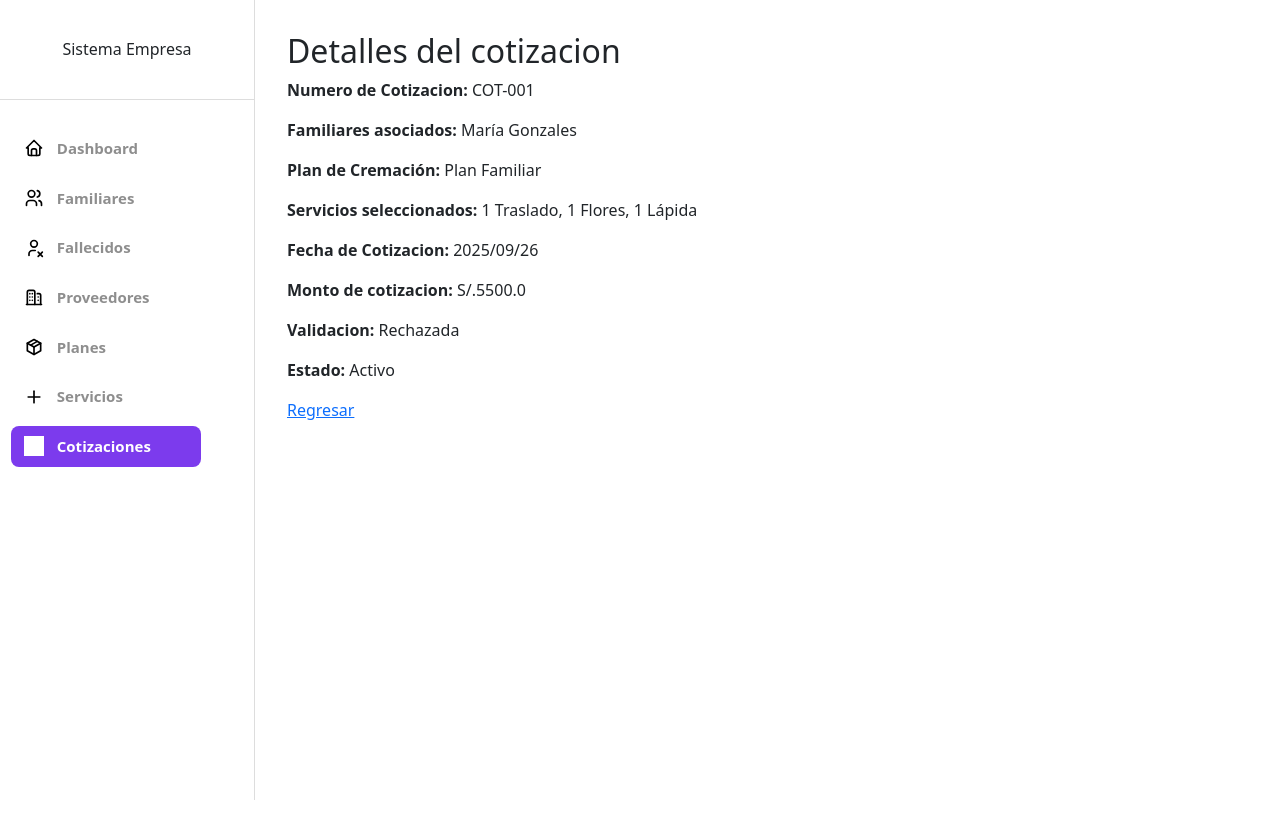
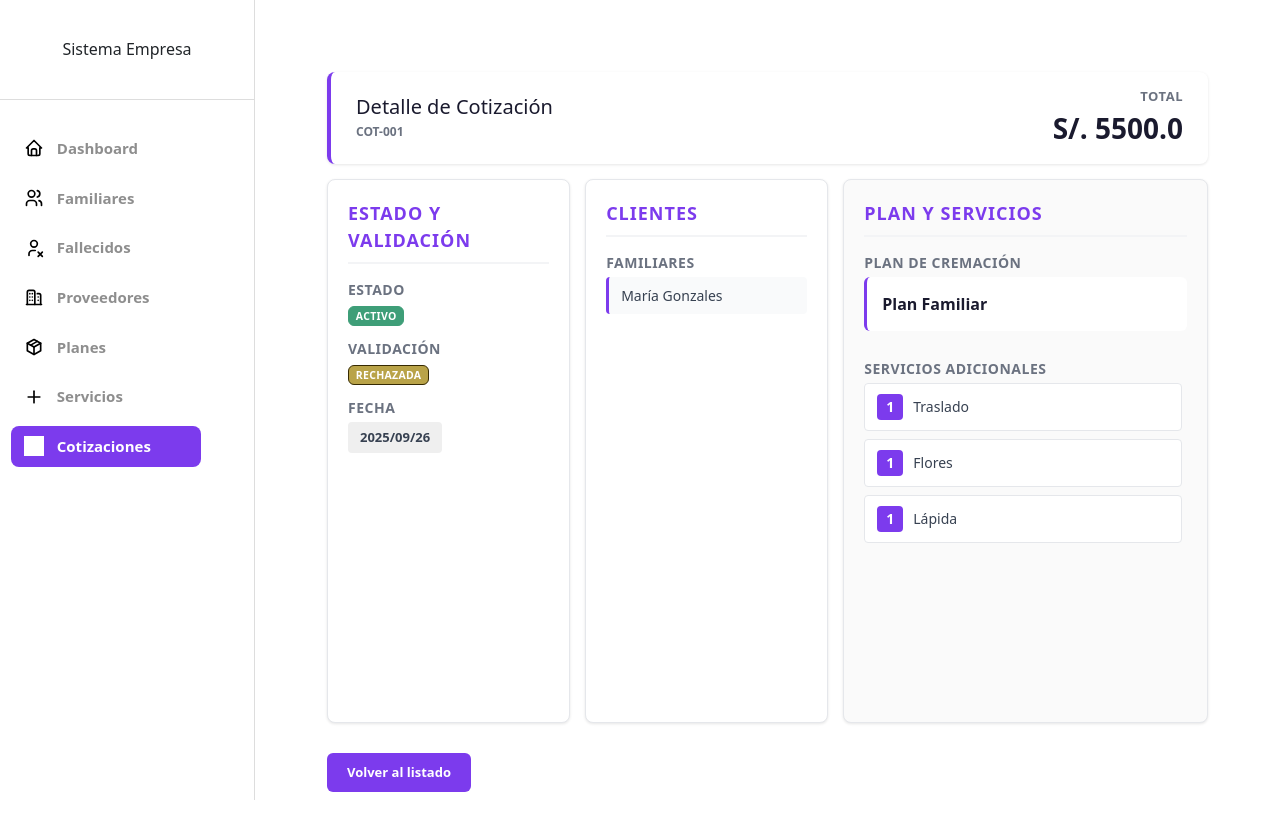
Before and after one commit to frank-Chavez/PROYECTO, a Flask app: page /cotizacion/VerDetalles/1 in a window 1280 px wide. Before the commit the page ends 800 px from the top, so only its background shows below. Run offline with Flask 3, Linux system fonts and the light colour scheme; data comes from the database, SQL or seed files in the repository; both versions use the stored data as it was after the commit; parts of the project's set-up code (start-up, migrations or seed data) failed here and were passed over; grey boxes are pictures that could not be loaded.

Commit message:
toda la parte del diseño y funcionamiento del modulo de cotizaciones esta terminado, estilos, opciones para poner la cantidad de cuantos servicios queremos.

```diff
--- /dev/null
+++ b/modules/cotizaciones/static/detalles_cotizaciones.css
@@ -0,0 +1,293 @@
+ * {
+     margin: 0;
+     padding: 0;
+     box-sizing: border-box;
+ }
+
+ body {
+     font-family: 'Segoe UI', Tahoma, Geneva, Verdana, sans-serif;
+     background: #f5f5f5;
+     height: 100vh;
+     overflow: hidden;
+ }
+
+ .container-cotizacion {
+     height: 100vh;
+     display: flex;
+     flex-direction: column;
+     max-width: 1400px;
+     margin: 0 auto;
+     padding: 40px;
+     gap: 15px;
+ }
+
+ .header-bar {
+     background: white;
+     padding: 15px 25px;
+     border-radius: 8px;
+     box-shadow: 0 1px 3px rgba(0, 0, 0, 0.1);
+     display: flex;
+     justify-content: space-between;
+     align-items: center;
+     border-left: 4px solid #7C3BED;
+ }
+
+ .header-left h2 {
+     font-size: 20px;
+     color: #1a1a2e;
+     margin-bottom: 4px;
+ }
+
+ .numero-cot {
+     font-size: 12px;
+     color: #6b7280;
+     font-weight: 600;
+ }
+
+ .header-right {
+     text-align: right;
+ }
+
+ .monto-total {
+     font-size: 13px;
+     color: #6b7280;
+     text-transform: uppercase;
+     letter-spacing: 0.5px;
+     font-weight: 600;
+ }
+
+ .monto-valor {
+     font-size: 28px;
+     color: #1a1a2e;
+     font-weight: 700;
+ }
+
+ .content-grid {
+     flex: 1;
+     display: grid;
+     grid-template-columns: 1fr 1fr 1.5fr;
+     gap: 15px;
+     min-height: 0;
+ }
+
+ .panel {
+     background: white;
+     border-radius: 8px;
+     padding: 20px;
+     box-shadow: 0 1px 3px rgba(0, 0, 0, 0.1);
+     border: 1px solid #e5e7eb;
+     overflow: hidden;
+     display: flex;
+     flex-direction: column;
+ }
+
+ .panel-titulo {
+     font-size: 18px;
+     font-weight: 700;
+     text-transform: uppercase;
+     letter-spacing: 1px;
+     color: #7C3BED;
+     margin-bottom: 15px;
+     padding-bottom: 8px;
+     border-bottom: 2px solid #f3f4f6;
+ }
+
+ .info-item {
+     margin-bottom: 12px;
+ }
+
+ .info-label {
+     font-size: 14px;
+     color: #6b7280;
+     font-weight: 600;
+     text-transform: uppercase;
+     letter-spacing: 0.5px;
+     margin-bottom: 4px;
+ }
+
+ .info-value {
+     font-size: 14px;
+     color: #1a1a2e;
+     font-weight: 500;
+ }
+
+ .badge {
+     display: inline-block;
+     padding: 4px 10px;
+     border-radius: 4px;
+     font-size: 11px;
+     font-weight: 600;
+     text-transform: uppercase;
+     letter-spacing: 0.3px;
+ }
+
+ .badge-activo {
+     background: #3e9e78;
+     color: #065f46;
+     border: 1px solid #3e9e78;
+ }
+
+ .badge-inactivo {
+     background: #d64141;
+     color: #991b1b;
+     border: 1px solid #370000;
+ }
+
+ .badge-aprobada {
+     background: #597fb2;
+     color: #1e40af;
+     border: 1px solid #001630;
+ }
+
+ .badge-rechazada {
+     background: #b9a348;
+     color: #92400e;
+     border: 1px solid #362a01;
+ }
+
+ .fecha-value {
+     background: #efefef;
+     padding: 6px 12px;
+     border-radius: 4px;
+     font-size: 13px;
+     font-weight: 700;
+     color: #374151;
+     display: inline-block;
+ }
+
+ .clientes-list {
+     display: flex;
+     flex-direction: column;
+     gap: 6px;
+ }
+
+ .cliente-item {
+     background: #f9fafb;
+     padding: 8px 12px;
+     border-radius: 4px;
+     font-size: 14px;
+     font-weight: 500;
+     color: #374151;
+     border-left: 3px solid #7C3BED;
+ }
+
+ .panel-plan {
+     background: #fafafa;
+ }
+
+ .plan-box {
+     background: white;
+     padding: 15px;
+     border-radius: 6px;
+     border-left: 3px solid #7C3BED;
+     margin-bottom: 15px;
+ }
+
+ .plan-nombre {
+     font-size: 16px;
+     font-weight: 700;
+     color: #1a1a2e;
+ }
+
+ .servicios-container {
+     flex: 1;
+     overflow-y: auto;
+     padding-right: 5px;
+ }
+
+ .servicios-container::-webkit-scrollbar {
+     width: 6px;
+ }
+
+ .servicios-container::-webkit-scrollbar-track {
+     background: #f1f1f1;
+     border-radius: 10px;
+ }
+
+ .servicios-container::-webkit-scrollbar-thumb {
+     background: #7C3BED;
+     border-radius: 10px;
+ }
+
+ .servicio-item {
+     background: white;
+     padding: 10px 12px;
+     margin-bottom: 8px;
+     border-radius: 4px;
+     display: flex;
+     align-items: center;
+     gap: 10px;
+     border: 1px solid #e5e7eb;
+ }
+
+ .servicio-cant {
+     background: #7C3BED;
+     color: white;
+     width: 26px;
+     height: 26px;
+     border-radius: 4px;
+     display: flex;
+     align-items: center;
+     justify-content: center;
+     font-weight: 700;
+     font-size: 14px;
+     flex-shrink: 0;
+ }
+
+ .servicio-text {
+     font-size: 14px;
+     font-weight: 500;
+     color: #374151;
+ }
+
+ .sin-datos {
+     color: #9ca3af;
+     font-style: italic;
+     font-size: 12px;
+ }
+
+ .footer-actions {
+     padding: 15px 0 0 0;
+ }
+
+ .btn-regresar {
+     display: inline-block;
+     padding: 10px 20px;
+     background: #7C3BED;
+     color: white;
+     border-radius: 6px;
+     font-weight: 600;
+     font-size: 13px;
+     text-decoration: none;
+ }
+
+ @media (max-width: 1200px) {
+     .content-grid {
+         grid-template-columns: 1fr 1fr;
+     }
+
+     .panel-plan {
+         grid-column: 1 / -1;
+     }
+ }
+
+ @media (max-width: 768px) {
+     .container-cotizacion {
+         padding: 10px;
+         gap: 10px;
+     }
+
+     .content-grid {
+         grid-template-columns: 1fr;
+     }
+
+     .header-bar {
+         flex-direction: column;
+         align-items: flex-start;
+         gap: 10px;
+     }
+
+     .header-right {
+         text-align: left;
+     }
+ }
--- a/modules/cotizaciones/templates/detalles_cotizaciones.html
+++ b/modules/cotizaciones/templates/detalles_cotizaciones.html
@@ -1,55 +1,121 @@
 <!DOCTYPE html>
 <html lang="en">
+
 <head>
     <meta charset="UTF-8">
     <meta name="viewport" content="width=device-width, initial-scale=1.0">
     <title>{{title}}</title>
+    <link rel="stylesheet" href="{{url_for('cotizacion.static', filename='detalles_cotizaciones.css')}}">
 </head>
+
 <body>
     {% extends "dashboar.html" %}
     {% block content %}
-    <h2>{{title}}</h2>
-    <p><strong>Numero de Cotizacion:</strong> {{ cotizacion['numero_cot'] }}</p>
-    <p><strong>Familiares asociados:</strong>
+    <div class="container-cotizacion">
+        <div class="header-bar">
+            <div class="header-left">
+                <h2>Detalle de Cotización</h2>
+                <div class="numero-cot">{{ cotizacion['numero_cot'] }}</div>
+            </div>
+            <div class="header-right">
+                <div class="monto-total">Total</div>
+                <div class="monto-valor">S/. {{ cotizacion['monto_cot'] }}</div>
+            </div>
+        </div>
+
+        <div class="content-grid">
+            <div class="panel">
+                <div class="panel-titulo">Estado y Validación</div>
+
+                <div class="info-item">
+                    <div class="info-label">Estado</div>
+                    <div class="info-value">
+                        {% if cotizacion['estado_cot'] == 1 %}
+                        <span class="badge badge-activo">Activo</span>
+                        {% else %}
+                        <span class="badge badge-inactivo">Inactivo</span>
+                        {% endif %}
+                    </div>
+                </div>
+
+                <div class="info-item">
+                    <div class="info-label">Validación</div>
+                    <div class="info-value">
+                        {% if cotizacion['validacion_cot'] == 'Aprobada' %}
+                        <span class="badge badge-aprobada">Aprobada</span>
+                        {% elif cotizacion['validacion_cot'] == 'Rechazada' %}
+                        <span class="badge badge-rechazada">Rechazada</span>
+                        {% else %}
+                        <span class="badge" style="background: #f3f4f6; color: #374151; border: 1px solid #e5e7eb;">{{
+                            cotizacion['validacion_cot'] }}</span>
+                        {% endif %}
+                    </div>
+                </div>
+
+                <div class="info-item">
+                    <div class="info-label">Fecha</div>
+                    <div class="info-value">
+                        <span class="fecha-value">{{ cotizacion['fecha_cot']|replace('-', '/') }}</span>
+                    </div>
+                </div>
+            </div>
+
+            <div class="panel">
+                <div class="panel-titulo">Clientes</div>
+
+                <div class="info-item">
+                    <div class="info-label">Familiares</div>
+                    <div class="info-value">
                         {% if familiares %}
+                        <div class="clientes-list">
                             {% for f in familiares %}
-            {{ f.f_nombre }} {{ f.f_apellido }}{% if not loop.last %}, {% endif %}
+                            <div class="cliente-item">{{ f.f_nombre }} {{ f.f_apellido }}</div>
                             {% endfor %}
+                        </div>
                         {% else %}
-        No hay familiares asociados
+                        <span class="sin-datos">Sin familiares</span>
                         {% endif %}
-    </p>
+                    </div>
+                </div>
+            </div>
 
-    <p><strong>Plan de Cremación:</strong>
+            <div class="panel panel-plan">
+                <div class="panel-titulo">Plan y Servicios</div>
+
+                <div class="info-item">
+                    <div class="info-label">Plan de Cremación</div>
                     {% if plan %}
-        {{ plan.tipo_plan }}
+                    <div class="plan-box">
+                        <div class="plan-nombre">{{ plan.tipo_plan }}</div>
+                    </div>
                     {% else %}
-        No hay Plan de Cremación
+                    <span class="sin-datos">Sin plan</span>
                     {% endif %}
-    </p>
+                </div>
 
-    <p><strong>Servicios seleccionados:</strong>
+                <div class="info-item" style="flex: 1; display: flex; flex-direction: column; min-height: 0;">
+                    <div class="info-label">Servicios Adicionales</div>
                     {% if servicios %}
+                    <div class="servicios-container">
                         {% for s in servicios %}
-             {{ s.cantidad }} {{ s.tipo_serv }}{% if not loop.last %}, {% endif %}
+                        <div class="servicio-item">
+                            <div class="servicio-cant">{{ s.cantidad }}</div>
+                            <div class="servicio-text">{{ s.tipo_serv }}</div>
+                        </div>
                         {% endfor %}
+                    </div>
                     {% else %}
-        No hay servicios seleccionados
+                    <span class="sin-datos">Sin servicios</span>
                     {% endif %}
-    </p>
-    <p><strong>Fecha de Cotizacion:</strong> {{ cotizacion['fecha_cot']|replace('-', '/') }}</p>
-    <p><strong>Monto de cotizacion:</strong> S/.{{ cotizacion['monto_cot'] }}</p>
-    <p><strong>Validacion:</strong> {{ cotizacion['validacion_cot'] }}</p>
-    <p><strong>Estado:</strong>
-        {% if cotizacion['estado_cot'] == 1 %}
-            Activo
-        {% else %}
-            Inactivo
-        {% endif %}
-    </p>
+                </div>
+            </div>
+        </div>
 
-
-    <a href="{{ url_for('cotizacion.listar') }}" class="btn-regresar">Regresar</a>
+        <div class="footer-actions">
+            <a href="{{ url_for('cotizacion.listar') }}" class="btn-regresar">Volver al listado</a>
+        </div>
+    </div>
     {% endblock %}
 </body>
+
 </html>
```
Also changed, not shown: database.db. Lines whose indentation alone changed are shown as unchanged.
